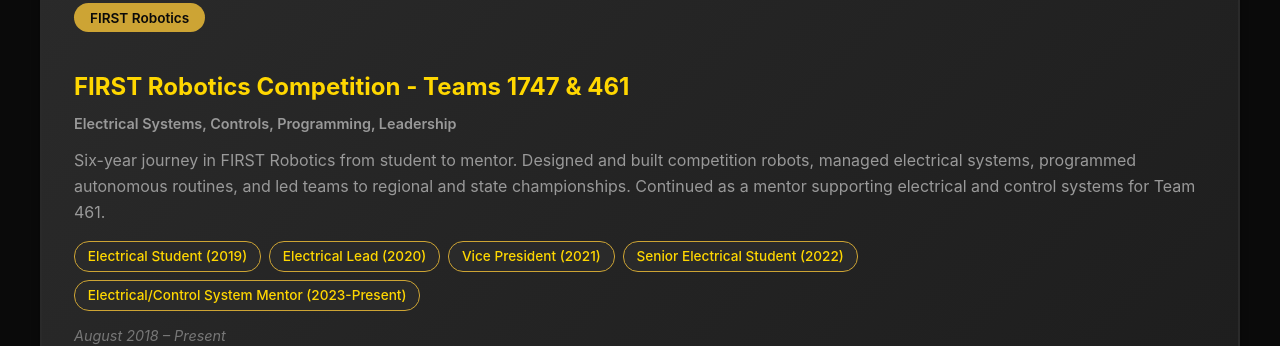
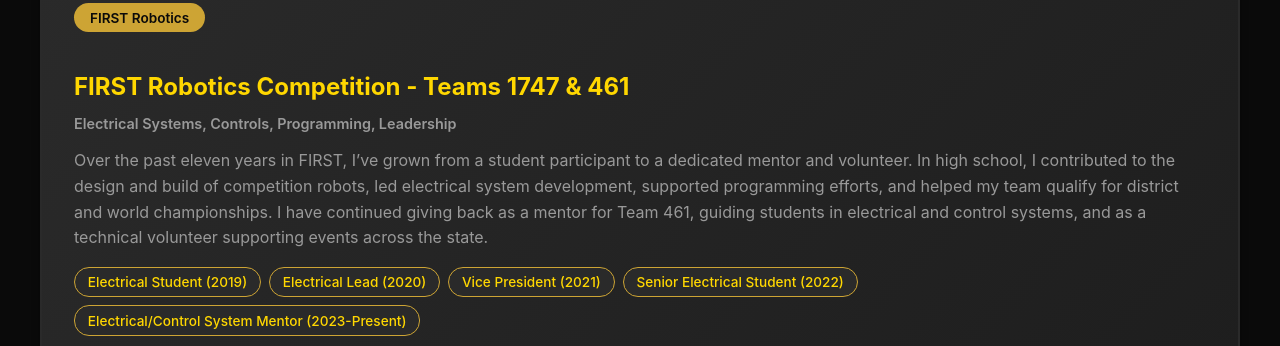
Before and after one commit to Quincy-T/Quincy-T.github.io, a plain HTML site: page projects.html in a window 1280 px wide. Shown: the part 1165-1511 px from the top of the page. Drawn offline with Linux system fonts and the light colour scheme.

Commit message:
Revise project description for FIRST Robotics
Updated project description to reflect eleven years of involvement in FIRST Robotics, highlighting roles and contributions.

```diff
--- a/projects.html
+++ b/projects.html
@@ -76,7 +76,7 @@
           <div class="project-tag">FIRST Robotics</div>
           <h3>FIRST Robotics Competition - Teams 1747 & 461</h3>
           <p class="project-meta">Electrical Systems, Controls, Programming, Leadership</p>
-          <p class="project-description">Six-year journey in FIRST Robotics from student to mentor. Designed and built competition robots, managed electrical systems, programmed autonomous routines, and led teams to regional and state championships. Continued as a mentor supporting electrical and control systems for Team 461.</p>
+          <p class="project-description">Over the past eleven years in FIRST, I’ve grown from a student participant to a dedicated mentor and volunteer. In high school, I contributed to the design and build of competition robots, led electrical system development, supported programming efforts, and helped my team qualify for district and world championships. I have continued giving back as a mentor for Team 461, guiding students in electrical and control systems, and as a technical volunteer supporting events across the state.</p>
           <div class="project-roles">
             <span class="role-tag">Electrical Student (2019)</span>
             <span class="role-tag">Electrical Lead (2020)</span>
```
